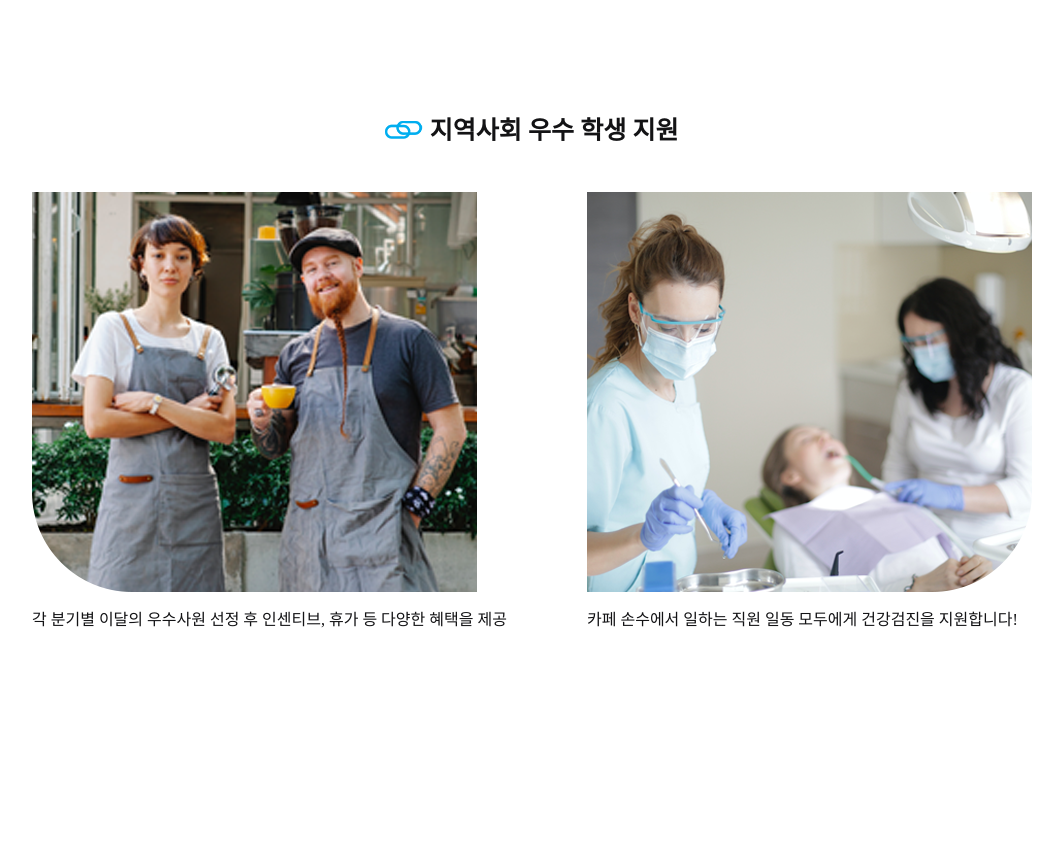
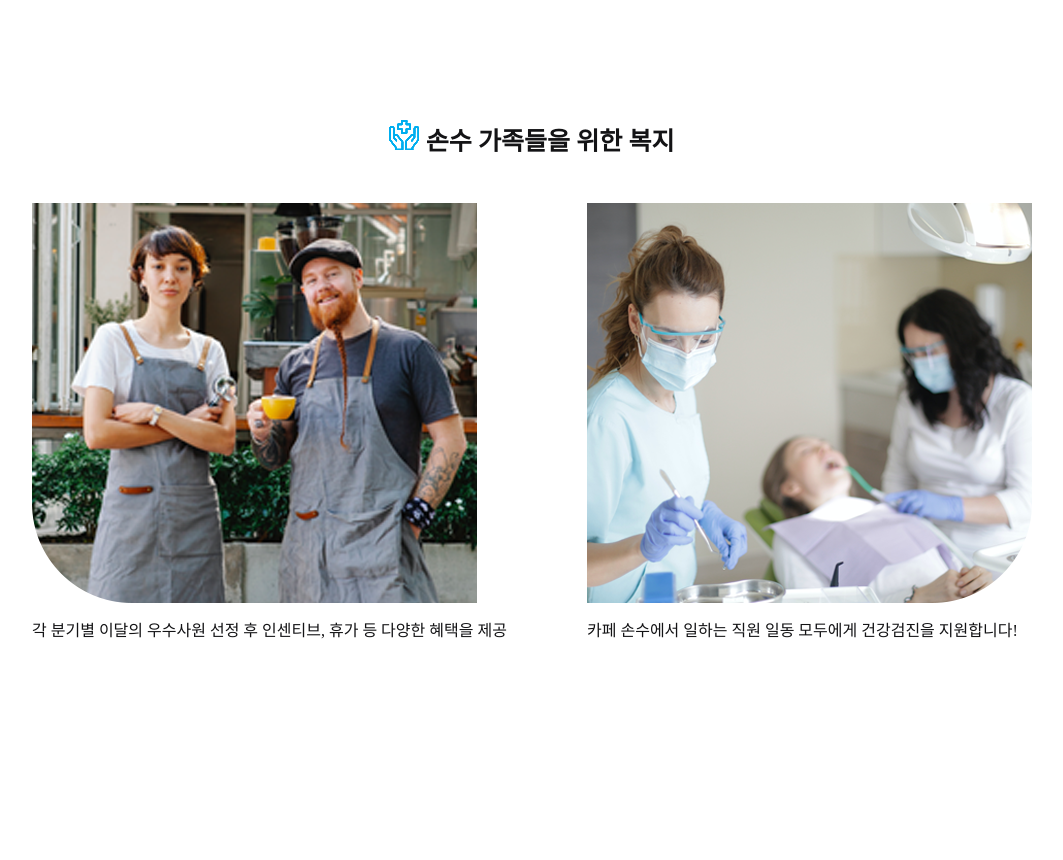
Before and after one commit to BoKyeongKang/sonsu_sub1_2, a plain HTML site: page index.html in a window 1280 px wide. Shown: the part 1879-2739 px from the top of the page, without its empty margins (108-1171 px from the left). Drawn offline with nearby package versions, Linux system fonts and the light colour scheme; a web font is replaced by a local one.

Commit message:
Update index.html

```diff
--- a/index.html
+++ b/index.html
@@ -116,7 +116,7 @@
 </div>
 
 
-<h3><img src="images/icon4.png" alt="투게더아이콘"> 지역사회 우수 학생 지원</h3>
+<h3><img src="images/Untitled-4.png" alt="투게더아이콘"> 손수 가족들을 위한 복지 </h3>
 
 <div class="goodstudent2">
 
```
